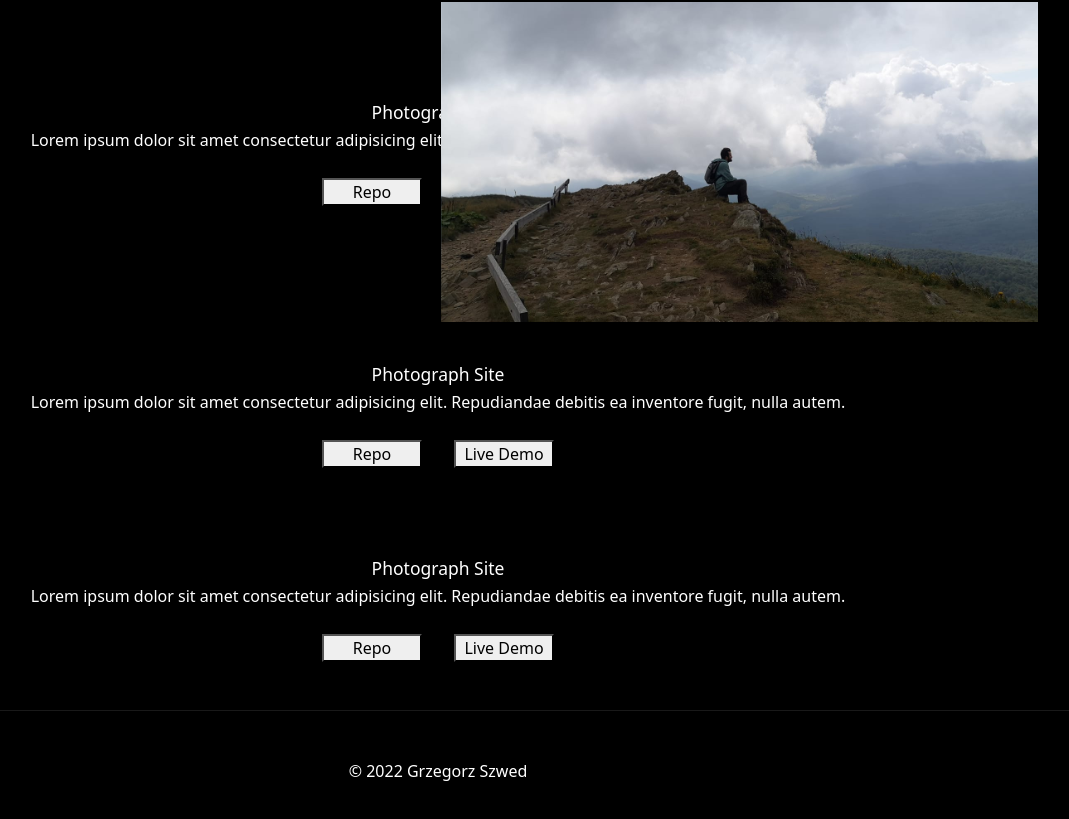
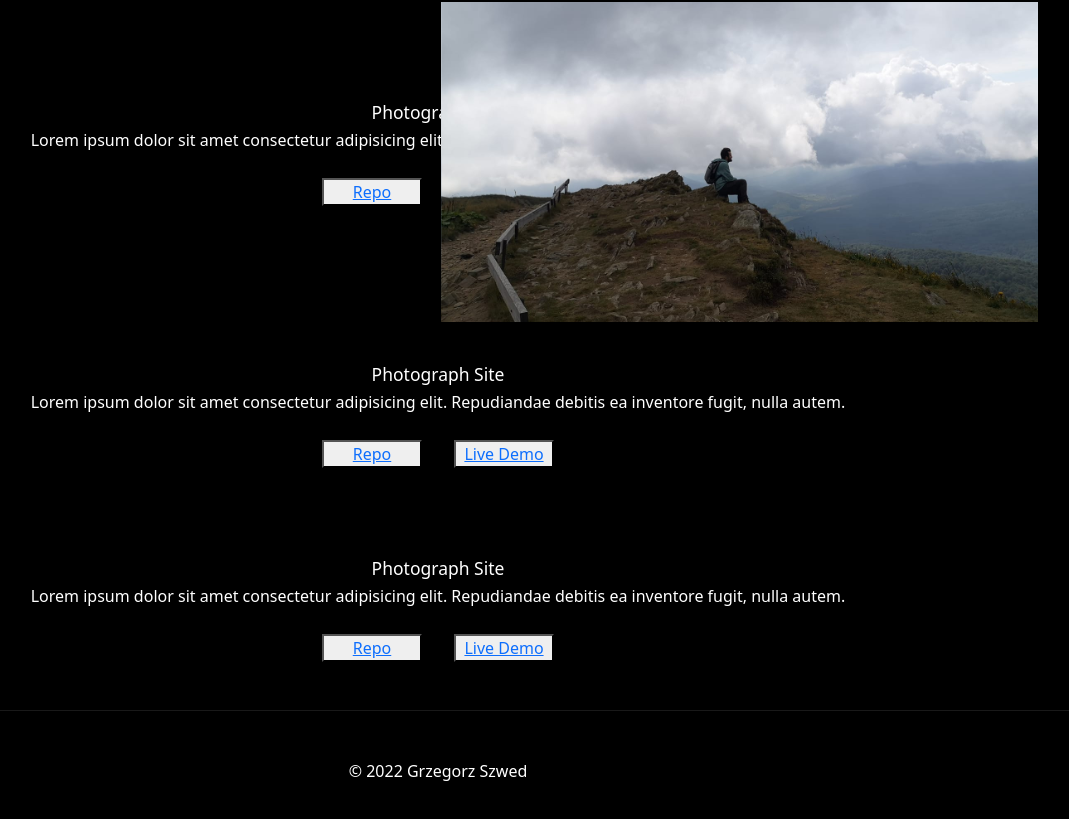
Before and after one commit to czesuaww/PortfolioSite, a plain HTML site: page index.html in a window 1280 px wide. Shown: the part 3433-4252 px from the top of the page, without its empty margins (202-1271 px from the left). Drawn offline with nearby package versions, Linux system fonts and the light colour scheme.

```diff
--- a/index.html
+++ b/index.html
@@ -206,8 +206,12 @@
                   <h3 class="projects__card-info-heading">Photograph Site</h3>
                   <p class="projects__card-info-text">Lorem ipsum dolor sit amet consectetur adipisicing elit. Repudiandae debitis ea inventore fugit, nulla autem.</p>
                   <div class="projects__card-info-buttons">
-                    <button class="projects__card-info-buttons-repo">Repo</button>
-                    <button class="projects__card-info-buttons-demo">Live Demo</button>
+                    <button class="projects__card-info-buttons-repo">
+                      <a href="https://github.com/czesuaww/PhotographSite" target="_blank">Repo</a>
+                    </button>
+                    <button class="projects__card-info-buttons-demo">
+                      <a href="https://czesuaww.github.io/PhotographSite/" target="_blank">Live Demo</a>
+                    </button>
                   </div>
               </div>
                 <div class="projects__card-img projects__card-img--second"></div>
@@ -215,8 +219,12 @@
                   <h3 class="projects__card-info-heading">Photograph Site</h3>
                   <p class="projects__card-info-text">Lorem ipsum dolor sit amet consectetur adipisicing elit. Repudiandae debitis ea inventore fugit, nulla autem.</p>
                   <div class="projects__card-info-buttons">
-                    <button class="projects__card-info-buttons-repo">Repo</button>
-                    <button class="projects__card-info-buttons-demo">Live Demo</button>
+                    <button class="projects__card-info-buttons-repo">
+                      <a href="https://github.com/czesuaww/PhotographSite" target="_blank">Repo</a>
+                    </button>
+                    <button class="projects__card-info-buttons-demo">
+                      <a href="https://czesuaww.github.io/PhotographSite/" target="_blank">Live Demo</a>
+                    </button>
                   </div>
               </div>
                 <div class="projects__card-img projects__card-img--third"></div>
@@ -224,8 +232,12 @@
                   <h3 class="projects__card-info-heading">Photograph Site</h3>
                   <p class="projects__card-info-text">Lorem ipsum dolor sit amet consectetur adipisicing elit. Repudiandae debitis ea inventore fugit, nulla autem.</p>
                   <div class="projects__card-info-buttons">
-                    <button class="projects__card-info-buttons-repo">Repo</button>
-                    <button class="projects__card-info-buttons-demo">Live Demo</button>
+                    <button class="projects__card-info-buttons-repo">
+                      <a href="https://github.com/czesuaww/PhotographSite" target="_blank">Repo</a>
+                    </button>
+                    <button class="projects__card-info-buttons-demo">
+                      <a href="https://czesuaww.github.io/PhotographSite/" target="_blank">Live Demo</a>
+                    </button>
                   </div>
               </div>
                 <div class="projects__card-img projects__card-img--fourth"></div>
@@ -233,8 +245,12 @@
                   <h3 class="projects__card-info-heading">Photograph Site</h3>
                   <p class="projects__card-info-text">Lorem ipsum dolor sit amet consectetur adipisicing elit. Repudiandae debitis ea inventore fugit, nulla autem.</p>
                   <div class="projects__card-info-buttons">
-                    <button class="projects__card-info-buttons-repo">Repo</button>
-                    <button class="projects__card-info-buttons-demo">Live Demo</button>
+                    <button class="projects__card-info-buttons-repo">
+                      <a href="https://github.com/czesuaww/PhotographSite" target="_blank">Repo</a>
+                    </button>
+                    <button class="projects__card-info-buttons-demo">
+                      <a href="https://czesuaww.github.io/PhotographSite/" target="_blank">Live Demo</a>
+                    </button>
                   </div>
               </div>
                 <!-- <div class="offers__card-img offers__card-img--fifth"></div> -->
```
